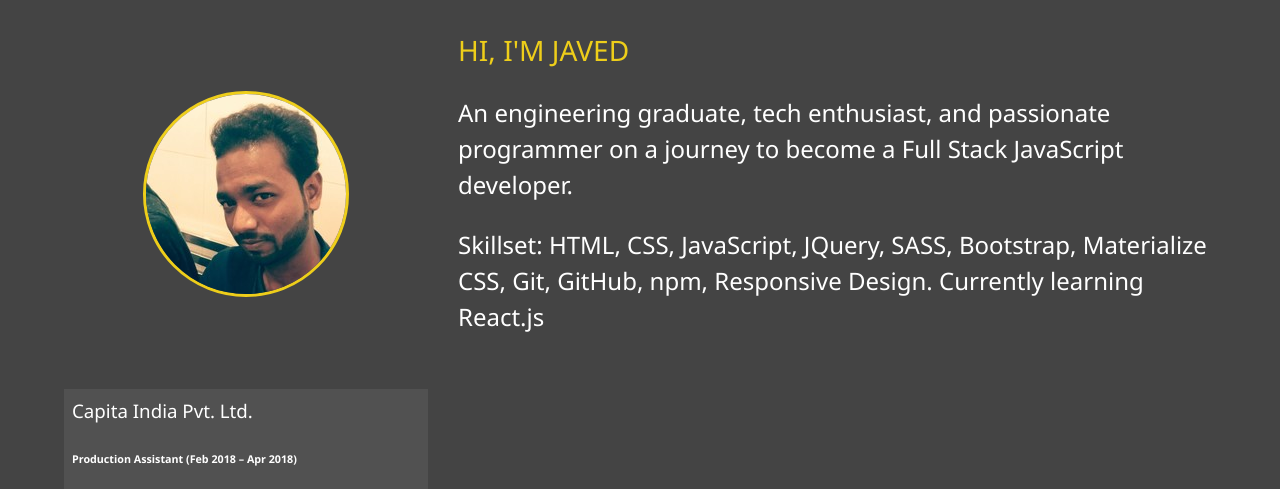
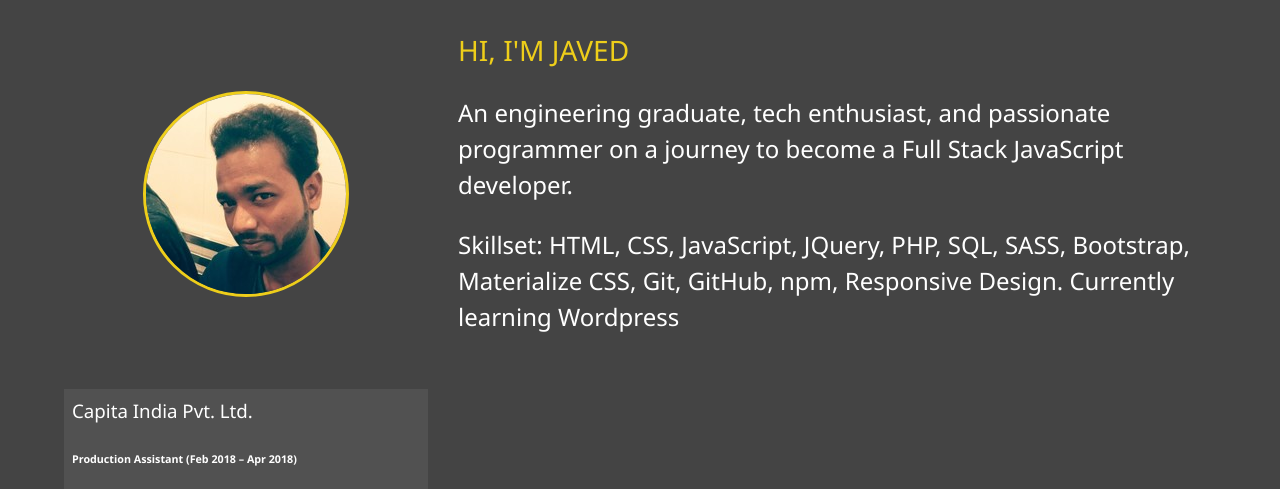
Before and after one commit to skjaved/portfolio, a website: page docs/about.html in a window 1280 px wide. Shown: the part 253-742 px from the top of the page. Drawn offline with Linux system fonts and the light colour scheme.

Commit message:
Skills updated

```diff
--- a/docs/about.html
+++ b/docs/about.html
@@ -57,8 +57,8 @@
                 <p>An engineering graduate, tech enthusiast, and passionate programmer
 on a journey to become a Full Stack JavaScript developer.</p>
                 <p>Skillset:
-HTML, CSS, JavaScript, JQuery, SASS, Bootstrap, Materialize CSS, Git, GitHub, npm, Responsive Design.
-Currently learning React.js</p>
+HTML, CSS, JavaScript, JQuery, PHP, SQL, SASS, Bootstrap, Materialize CSS, Git, GitHub, npm, Responsive Design.
+Currently learning Wordpress</p>
             </div>
 
             <div class="job job-1">
```
